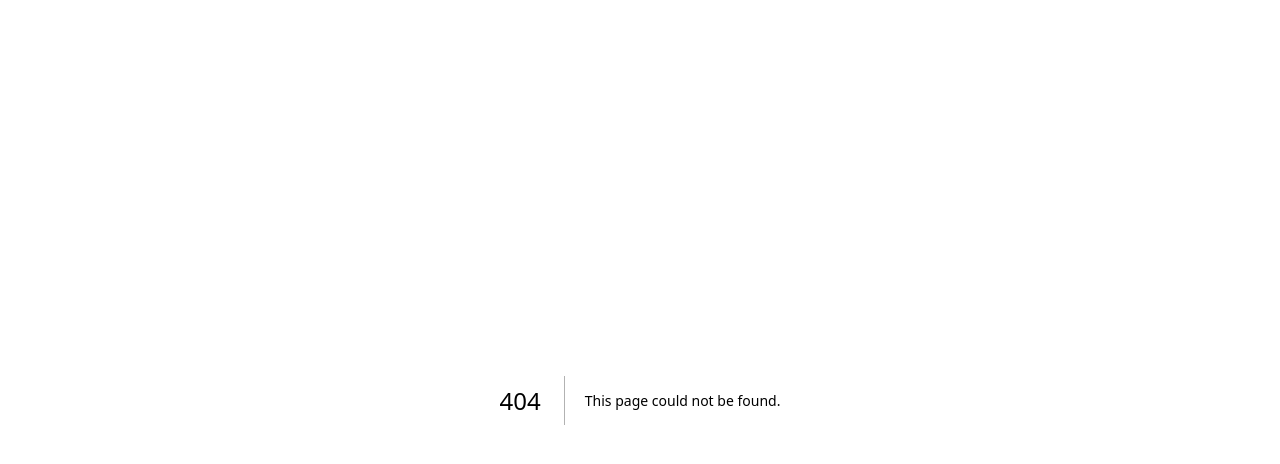
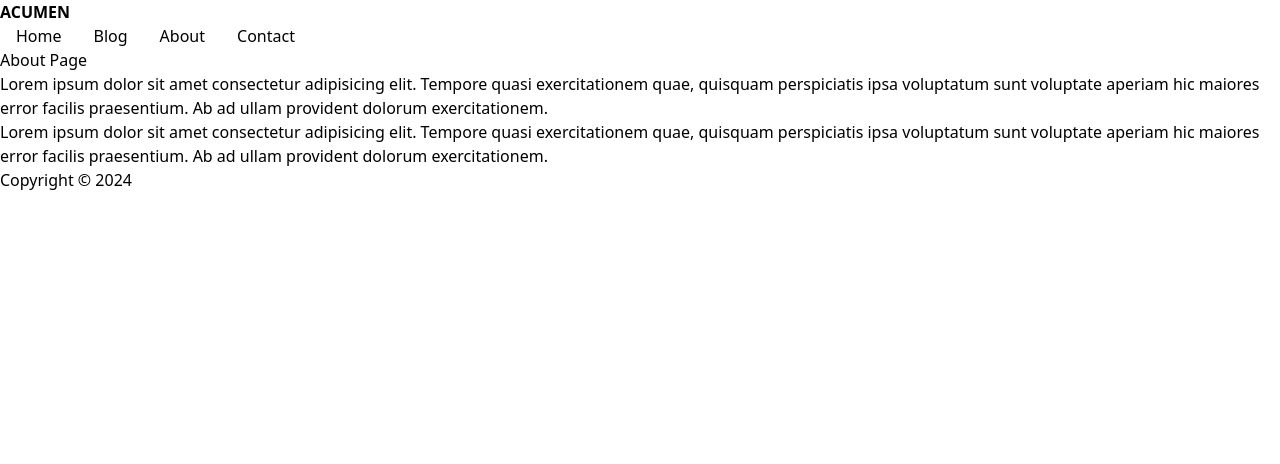
Before and after one commit to AgVicCodes/TechWebsite, a Next.js app: page /about in a window 1280 px wide. Before the commit this address had no page. Shown: the top 464 px of the page. Built offline with nearby package versions, Linux system fonts and the light colour scheme.

Commit message:
Preparing basic pages

```diff
--- /dev/null
+++ b/components/Footer.jsx
@@ -0,0 +1,9 @@
+const Footer = () => {
+    return (
+        <>
+            <span>Copyright © 2024</span>
+        </>
+    );
+}
+
+export default Footer;
--- /dev/null
+++ b/components/Layout.jsx
@@ -0,0 +1,14 @@
+import Navbar from "./Navbar";
+import Footer from "./Footer";
+
+const Layout = ({children}) => {
+    return (
+        <div className = "content">
+            <Navbar />
+            {children}
+            <Footer />
+        </div>
+    );
+}
+
+export default Layout;
--- /dev/null
+++ b/components/Navbar.jsx
@@ -0,0 +1,18 @@
+import Link from "next/link"
+
+const Navbar = () => {
+    return (
+        <nav>
+            <div className = "logo">
+                <h1 className = "font-bold">ACUMEN</h1>
+                {/* <img src = "" alt = "Logo"/> */}
+            </div>
+            <Link href = "/" className = "m-4">Home</Link>
+            <Link href = "/" className = "m-4">Blog</Link>
+            <Link href = "/about" className = "m-4">About</Link>
+            <Link href = "/" className = "m-4">Contact</Link>
+        </nav>
+    );
+}
+
+export default Navbar;
--- a/pages/_app.js
+++ b/pages/_app.js
@@ -1,5 +1,10 @@
 import '@/styles/globals.css'
+import Layout from "./../components/Layout";
 
-export default function App({ Component, pageProps }) {
-  return <Component {...pageProps} />
+export default function App({ Component, pageProps}) {
+	return (
+		<Layout>
+			<Component {...pageProps} />
+		</Layout>
+	);
 }
--- /dev/null
+++ b/pages/about.jsx
@@ -0,0 +1,11 @@
+const About = () => {
+    return (
+        <>
+            <h1>About Page</h1>
+            <p>Lorem ipsum dolor sit amet consectetur adipisicing elit. Tempore quasi exercitationem quae, quisquam perspiciatis ipsa voluptatum sunt voluptate aperiam hic maiores error facilis praesentium. Ab ad ullam provident dolorum exercitationem.</p>
+            <p>Lorem ipsum dolor sit amet consectetur adipisicing elit. Tempore quasi exercitationem quae, quisquam perspiciatis ipsa voluptatum sunt voluptate aperiam hic maiores error facilis praesentium. Ab ad ullam provident dolorum exercitationem.</p>
+        </>
+    );
+}
+
+export default About;
--- a/pages/index.jsx
+++ b/pages/index.jsx
@@ -1,10 +1,10 @@
-import Nav from "./components/nav"
+// import Nav from "./components/nav"
 
-export default function Home() {
+
+export default function Home(Index) {
 	return (
 		<main>
-			<Nav />
-			<div>Hello World</div>
+			<div>INDEX PAGE</div>
 		</main>
 	)
 }
--- /dev/null
+++ b/pages/posts/page1.jsx
@@ -0,0 +1,9 @@
+const PageFirst = () => {
+    return (
+        <>
+            <h1>First Post</h1>
+        </>
+    );
+}
+
+export default PageFirst;
```
